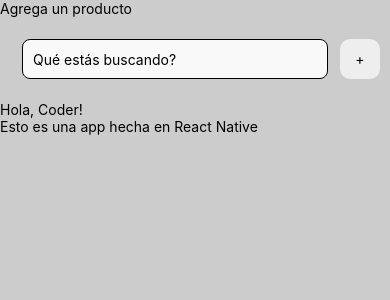
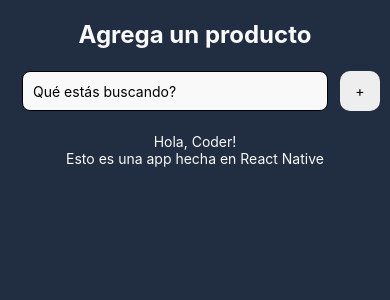
Before and after one commit to CaraRota/mobileApp, a React Native app: screen / in a window 390 px wide. Shown: the top 300 px of the page. Built offline with nearby package versions, Linux system fonts and the light colour scheme.

Commit message:
Refactor file paths and imports

```diff
--- a/App.js
+++ b/App.js
@@ -1,6 +1,6 @@
 import { View } from "react-native";
-import Homepage from "./components/Homepage";
-import { styles } from "./css/Styles";
+import Homepage from "./src/components/Homepage";
+import { styles } from "./src/css/Styles.js";
 
 export default function App() {
     return (
--- a/components/Homepage.jsx
+++ b/src/components/Homepage.jsx
@@ -1,6 +1,6 @@
-import { View, Text, TextInput, Pressable } from "react-native";
+import { View, Text } from "react-native";
 import { styles } from "../css/Styles.js";
-import SearchBar from "./ui/SearchBar.jsx";
+import SearchBar from "./ui/SearchBar";
 
 const Homepage = () => {
     return (
--- a/components/ui/SearchBar.jsx
+++ b/src/components/ui/SearchBar.jsx
@@ -1,7 +1,7 @@
 import React, { useState } from "react";
 import { View, TextInput, Text, Pressable, FlatList } from "react-native";
 import { styles } from "../../css/Styles.js";
-import ProductsList from "../ProductsList.jsx";
+import ProductsList from "../ProductsList";
 
 const SearchBar = () => {
     const [inputText, setInputText] = useState("");
--- a/css/Styles.js
+++ b/src/css/Styles.js
@@ -1,10 +1,28 @@
 import { StyleSheet, StatusBar } from "react-native";
+
+const backgroundColor = "#212D40";
+const whiteColor = "#F9F9F9";
+const secondaryBlue = "#6883BA";
+const pinkColor = "#E072A4";
+const greenColor = "#B0E298";
 
 export const styles = StyleSheet.create({
     container: {
-        backgroundColor: "#ccc",
+        backgroundColor: backgroundColor,
         flex: 1,
         paddingTop: StatusBar.currentHeight || 0,
+        alignItems: "center",
+    },
+
+    appTitle: {
+        fontSize: 24,
+        color: whiteColor,
+        fontWeight: "bold",
+        marginTop: 20,
+    },
+
+    textColor: {
+        color: whiteColor,
     },
 
     searchBarContainer: {
@@ -31,7 +49,7 @@ export const styles = StyleSheet.create({
         width: "85%",
         borderWidth: 1,
         borderRadius: 8,
-        backgroundColor: "#f9f9f9",
+        backgroundColor: whiteColor,
         padding: 10,
     },
 });
```
Also changed, not shown: src/components/ProductsList.jsx (renamed from components/ProductsList.jsx).
